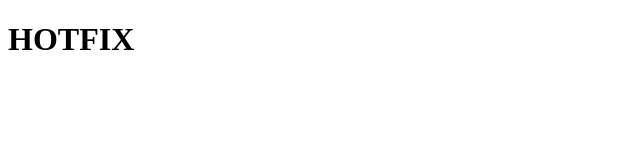
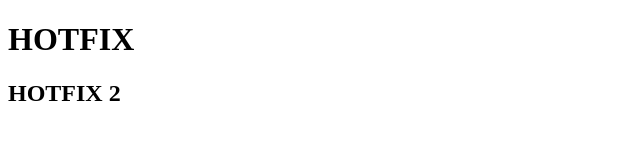
Before and after one commit to DavidEmmanuelPerezGarcia/DEPG-gitflow, a plain HTML site: page index.html in a window 1280 px wide. Shown: the whole page, without its empty margins (0-640 px from the left). Drawn offline with Linux system fonts and the light colour scheme.

Commit message:
Archivo index modificado en hotfix 2

```diff
--- a/index.html
+++ b/index.html
@@ -8,5 +8,6 @@
 </head>
 <body>
     <h1>HOTFIX</h1>
+    <h2>HOTFIX 2</h2>
 </body>
 </html>
```
